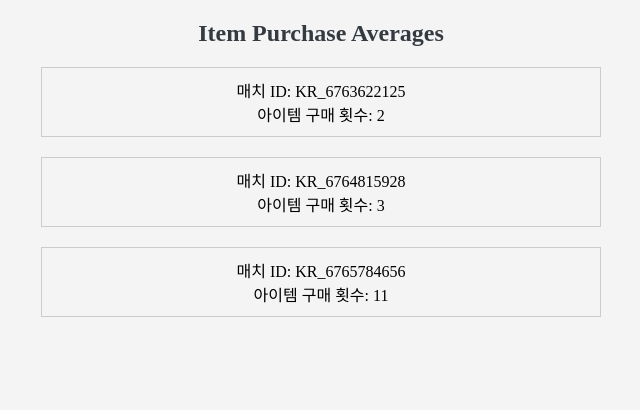
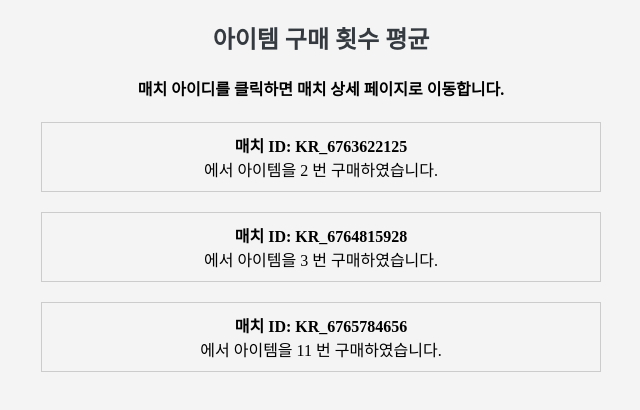
Before and after one commit to adorableco/2023-db-project-db.gg, a React (Create React App) app in the folder frontend/: page /item_average/1 in a window 1280 px wide. Shown: the top 410 px of the page, without its empty margins (319-959 px from the left). Built offline with nearby package versions, Linux system fonts and the light colour scheme; no server answers; a web font is replaced by a local one.

Commit message:
👽 Enh: "더 많은 KILL을 달성한 유저의 아이템 api 연결"
resolves: #28

```diff
--- a/frontend/src/component/ItemAverage.css
+++ b/frontend/src/component/ItemAverage.css
@@ -18,6 +18,7 @@
 
 .linkP{
     cursor: pointer;
+    font-weight: 800;
     transition: all 0.3s;
 
   }
--- a/frontend/src/component/ItemAverage.js
+++ b/frontend/src/component/ItemAverage.js
@@ -3,11 +3,12 @@
 // ItemAverage.js
 
 import React, { useState, useEffect } from "react";
-import { Link } from "react-router-dom";
+import { Link, useParams } from "react-router-dom";
 import axios from "axios";
 import "./ItemAverage.css";
 
 const ItemAverage = () => {
+  const { kills } = useParams();
   const mockData = {
     response: [
       {
@@ -26,18 +27,18 @@ const ItemAverage = () => {
   };
   const [itemData, setItemData] = useState(mockData.response);
 
-  //   useEffect(() => {
-  //     const fetchData = async () => {
-  //       try {
-  //         const response = await axios.get("/api/item-average"); // API 엔드포인트에 따라 수정
-  //         setItemData(response.data.response);
-  //       } catch (error) {
-  //         console.error("Error fetching item data:", error);
-  //       }
-  //     };
+  useEffect(() => {
+    const fetchData = async () => {
+      try {
+        const response = await axios.get(`/phase2/query3?kill=${kills}`); // API 엔드포인트에 따라 수정
+        setItemData(response.data.response);
+      } catch (error) {
+        console.error("Error fetching item data:", error);
+      }
+    };
 
-  //     fetchData();
-  //   }, []);
+    fetchData();
+  }, []);
 
   const renderAverageItems = () => {
     return itemData.map((item, index) => (
@@ -49,7 +50,7 @@ const ItemAverage = () => {
           }}
         >
           <p className='linkP'>매치 ID: {item.matchId}</p>
-          <p>아이템 구매 횟수: {item.itemPurchasedCnt}</p>
+          <p>에서 아이템을 {item.itemPurchasedCnt} 번 구매하였습니다.</p>
         </Link>
       </div>
     ));
@@ -57,7 +58,8 @@ const ItemAverage = () => {
 
   return (
     <div className='item-average'>
-      <h2>Item Purchase Averages</h2>
+      <h2>아이템 구매 횟수 평균</h2>
+      <h4>매치 아이디를 클릭하면 매치 상세 페이지로 이동합니다.</h4>
       {renderAverageItems()}
     </div>
   );
```
